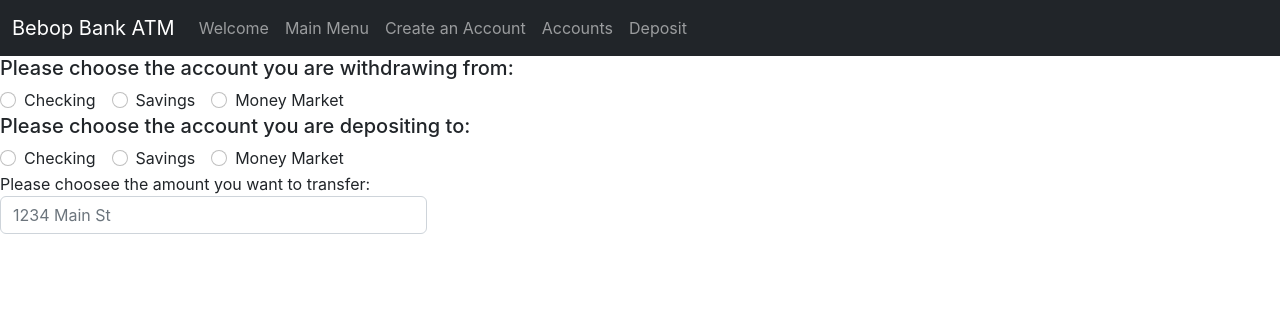
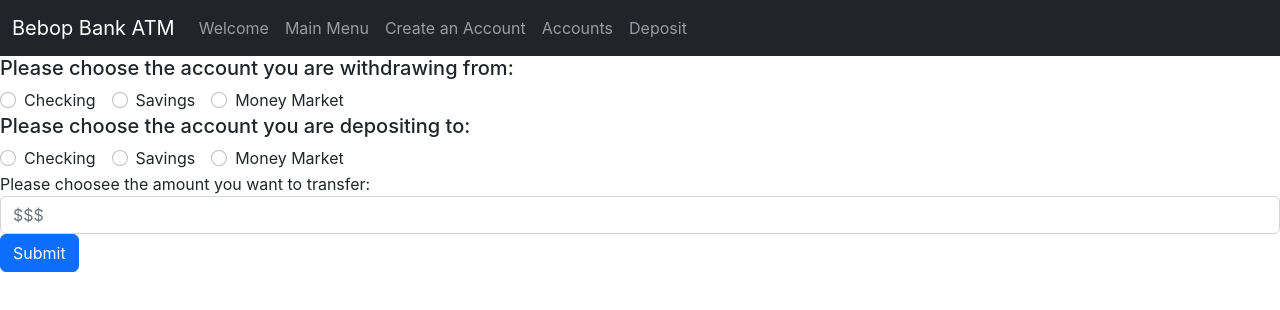
Before and after one commit to 220425-Reston-NET/CoderBebopFE, a React (Create React App) app: page /transfer in a window 1280 px wide. Shown: the top 310 px of the page. Built offline with nearby package versions, Linux system fonts and the light colour scheme.

Commit message:
adding transfer

```diff
--- a/src/routes/transfer/Transfer.tsx
+++ b/src/routes/transfer/Transfer.tsx
@@ -30,13 +30,12 @@ function Withdraw(){
             <input className="form-check-input" type="radio" name="inlineRadioOptions1" id="inlineRadio3" value="option3"/>
             <label className="form-check-label" htmlFor="inlineRadio3">Money Market</label>
         </div>
-        <div className="form-group col-md-4">
+        <div className="transfer-container">
             <label htmlFor="inputAddress">Please choosee the amount you want to transfer:</label>
-            <input type="text" className="form-control" id="inputAddress" placeholder="1234 Main St" /*onChange={}*/ />
+            <input type="text" className="form-control" id="inputAddress" placeholder="$$$" /*onChange={}*/ />
         </div>
-
+        <button type="submit" className="btn btn-primary">Submit</button>
     </>
-
 
     )
 }
```
